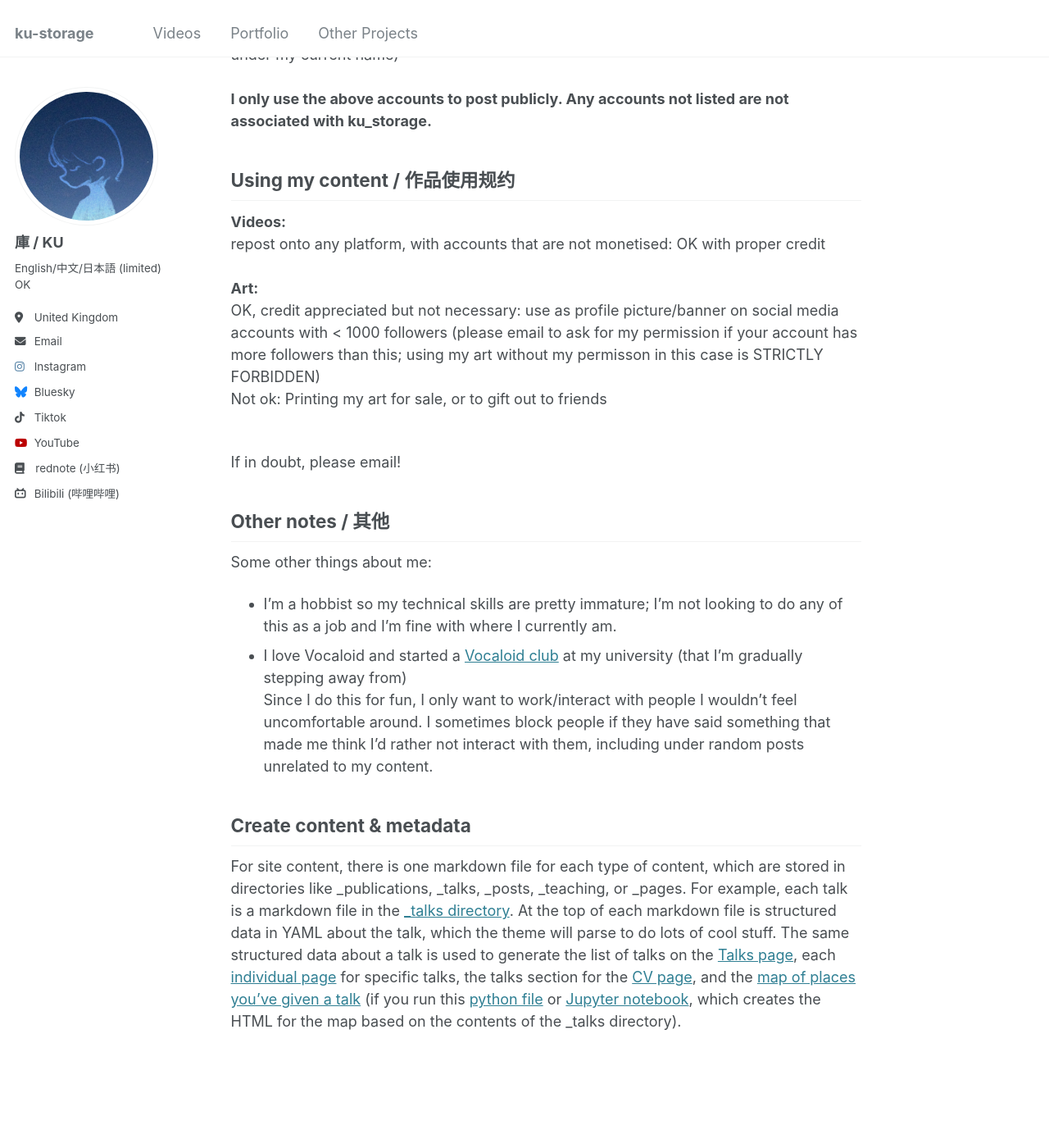
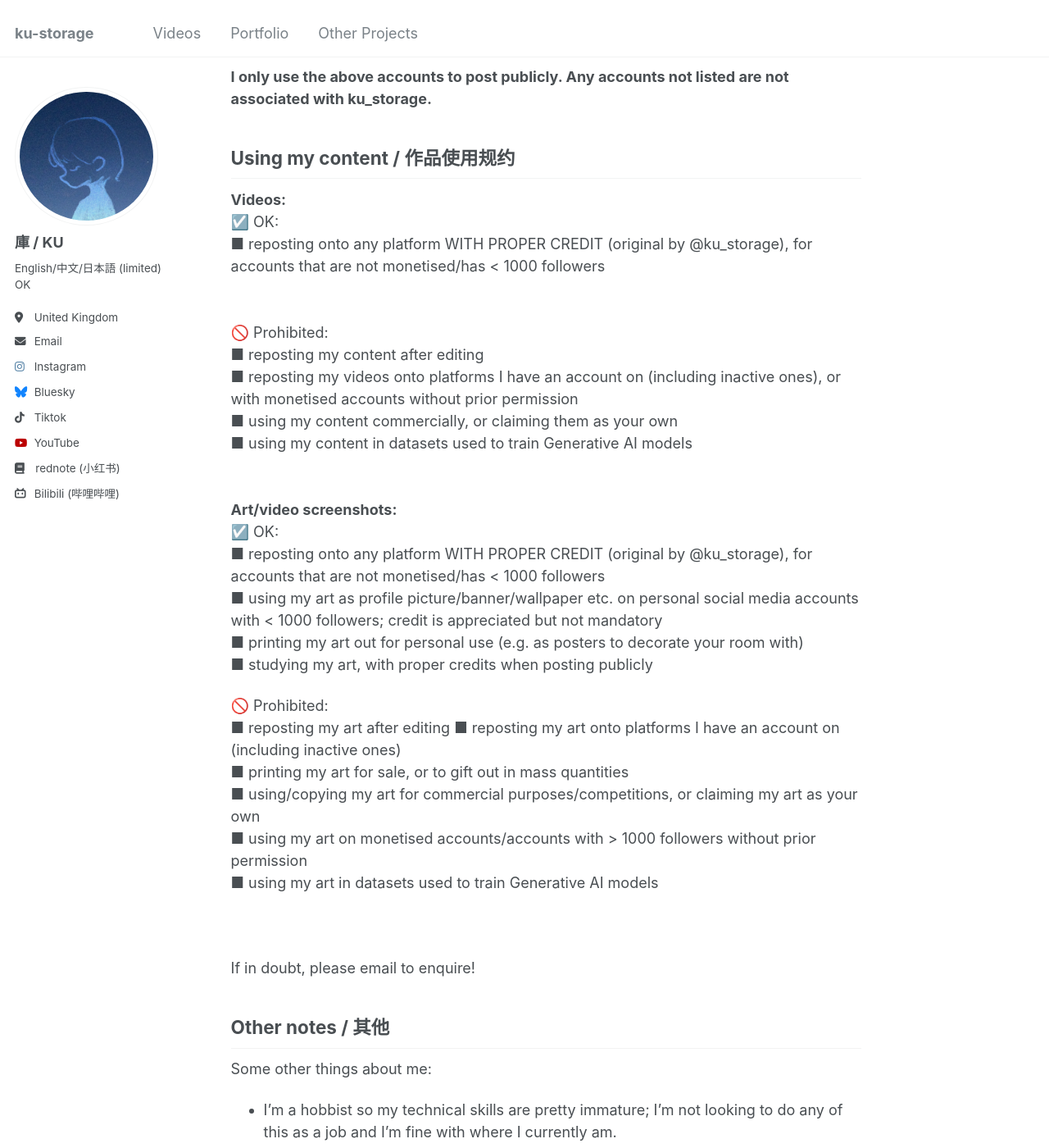
Before and after one commit to ku-storage/ku-storage.github.io, a Jekyll site: the page built from _pages/about.md, in a window 1280 px wide and 1400 px high, scrolled down 1051 px. Shown: the whole window at 82% size. Built offline with Jekyll 4.4.1, drawn with Linux system fonts in a browser that asks for light colours; some of the changed text lies outside the part shown.

Commit message:
Update about.md

```diff
--- a/_pages/about.md
+++ b/_pages/about.md
@@ -9,9 +9,9 @@ redirect_from:
 I'm ku and I draw sometimes!<br>
 我是库，一个偶尔画画的人！
 <br><br>
-I don't check social media notifications a lot, so the fastest way to reach me would be via email. Please only email me for business/collaboration enquiries, or if you have an urgent reason. <br><br>
+I don't check social media notifications a lot, so the fastest way to reach me would be via email. Please only email me for business/collaboration and seriousenquiries. <br><br>
 **I can correspond in English or Chinese (traditional/simplified). I can also read messages sent in Japanese,** but there will be a delay in responding as I will need to ask someone to proofread my reply. Please use the language you're most comfortable with. <br><br>
-不怎么查看平台上的消息，如有急事/合作洽谈麻烦邮件联系。英语或简/繁中均可（原文是中文的消息麻烦不要机器翻译成英语）。
+不怎么查看平台上的消息，如有迫切需要询问的问题/合作洽谈麻烦邮件联系。英语或简/繁中均可（原文是中文的消息麻烦不要机器翻译成英语）。
 <br><br>
 
 **✉️ email: lurendesu@gmail.com**<br>
@@ -38,12 +38,32 @@ Bilibili/YouTube: luren_account (alias created for video content until I decided
 Using my content / 作品使用规约
 ------
 **Videos:**<br>
-repost onto any platform, with accounts that are not monetised: OK with proper credit<br><br>
-**Art:**<br>
-OK, credit appreciated but not necessary: use as profile picture/banner on social media accounts with < 1000 followers (please email to ask for my permission if your account has more followers than this; using my art without my permisson in this case is STRICTLY FORBIDDEN)<br>
-Not ok: Printing my art for sale, or to gift out to friends<br><br>
+☑️ OK:<br>
+■ reposting onto any platform WITH PROPER CREDIT (original by @ku_storage), for accounts that are not monetised/has < 1000 followers <br>
+<br><br>
+🚫 Prohibited:<br>
+■ reposting my content after editing<br>
+■ reposting my videos onto platforms I have an account on (including inactive ones), or with monetised accounts without prior permission<br>
+■ using my content commercially, or claiming them as your own<br>
+■ using my content in datasets used to train Generative AI models<br>
+<br><br>
+**Art/video screenshots:**<br>
+☑️ OK:<br>
+■ reposting onto any platform WITH PROPER CREDIT (original by @ku_storage), for accounts that are not monetised/has < 1000 followers <br>
+■ using my art as profile picture/banner/wallpaper etc. on personal social media accounts with < 1000 followers; credit is appreciated but not mandatory<br>
+■ printing my art out for personal use (e.g. as posters to decorate your room with)<br>
+■ studying my art, with proper credits when posting publicly <br>
 
-If in doubt, please email!
+🚫 Prohibited:<br>
+■ reposting my art after editing
+■ reposting my art onto platforms I have an account on (including inactive ones)<br>
+■ printing my art for sale, or to gift out in mass quantities<br>
+■ using/copying my art for commercial purposes/competitions, or claiming my art as your own<br>
+■ using my art on monetised accounts/accounts with > 1000 followers without prior permission<br>
+■ using my art in datasets used to train Generative AI models<br>
+<br><br>
+
+If in doubt, please email to enquire!
 
 Other notes / 其他
 ------
```
